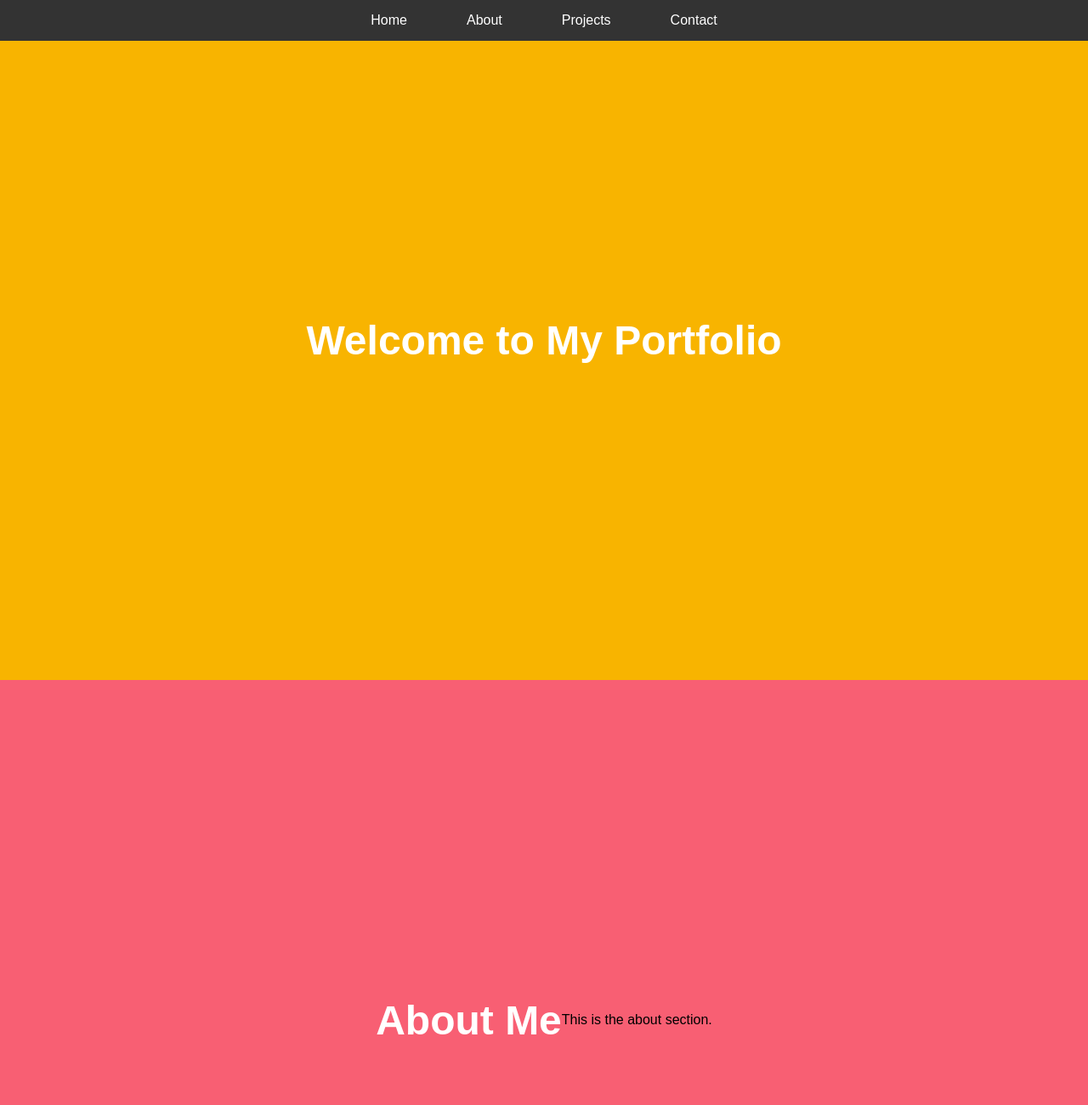
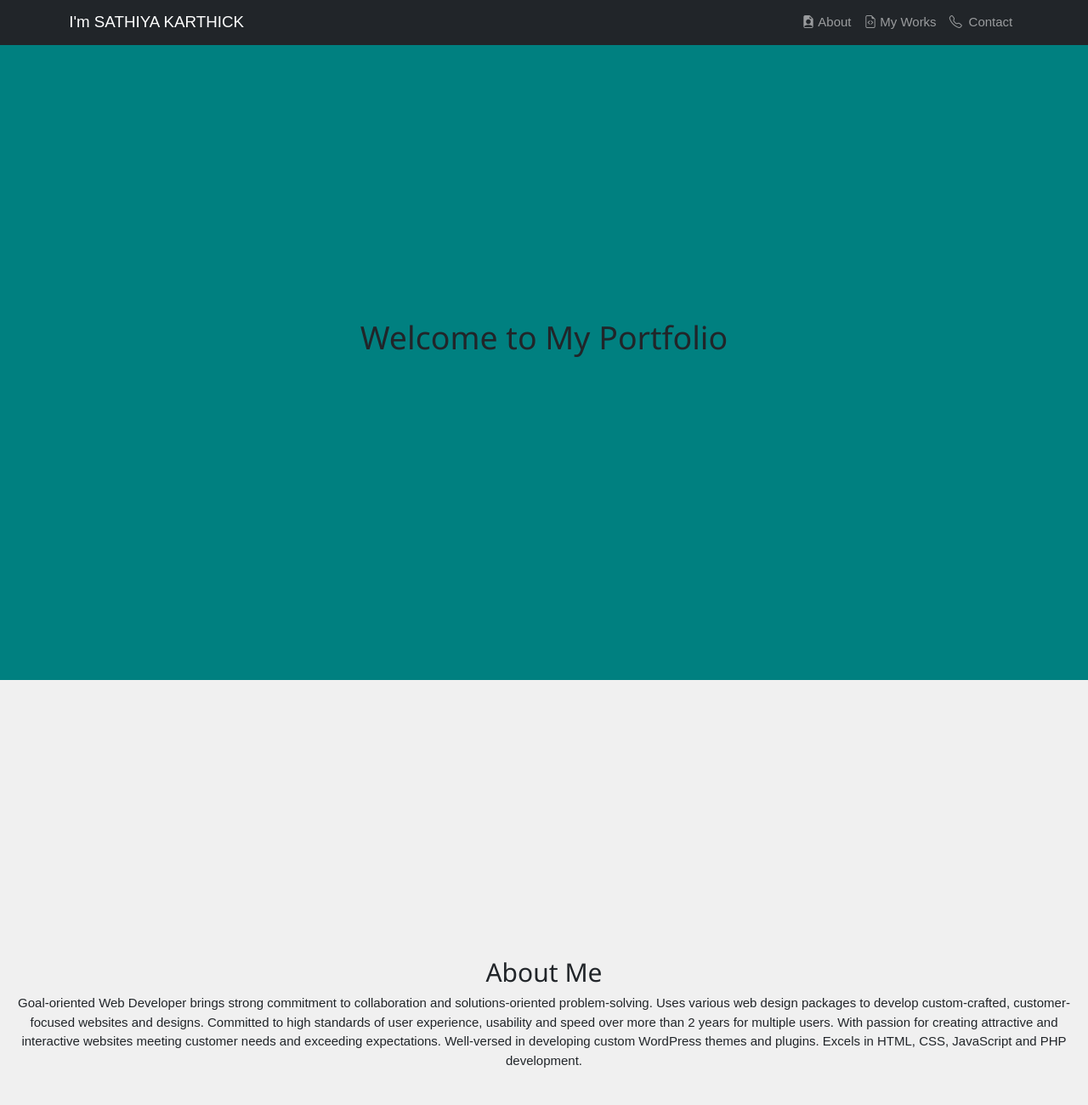
Before and after one commit to thisiskarthisk/thisiskarthisk.github.io, a plain HTML site: page index.html in a window 1280 px wide. Shown: the top 1300 px of the page at 85% size. Drawn offline with nearby package versions, Linux system fonts and the light colour scheme.

Commit message:
Update index.html
change code

```diff
--- a/index.html
+++ b/index.html
@@ -1,114 +1,134 @@
+
 <!DOCTYPE html>
 <html lang="en">
 <head>
     <meta charset="UTF-8">
     <meta name="viewport" content="width=device-width, initial-scale=1.0">
-    <title>Portfolio</title>
+
+    <link rel="stylesheet" href="https://www.w3schools.com/w3css/4/w3.css">
+    <link href="https://cdn.jsdelivr.net/npm/bootstrap@5.3.3/dist/css/bootstrap.min.css" rel="stylesheet" integrity="sha384-QWTKZyjpPEjISv5WaRU9OFeRpok6YctnYmDr5pNlyT2bRjXh0JMhjY6hW+ALEwIH" crossorigin="anonymous">
+    <link rel="stylesheet" href="https://cdn.jsdelivr.net/npm/bootstrap-icons@1.11.3/font/bootstrap-icons.min.css">
+
+    <title>My Portfolio</title>
     <style>
         body {
+            background-color: silver;
+            font-family: Arial, Helvetica, sans-serif;
             margin: 0;
-            font-family: Arial, sans-serif;
         }
 
-        nav {
-            position: fixed;
-            width: 100%;
-            background-color: #333;
-            z-index: 1000;
+        .content-section1 {
+            background-color: teal;
+            padding: 50px 20px;
+            text-align: center;
+            height: 100vh; /* Full screen height */
+            display: flex;
+            flex-direction: column;
+            justify-content: center;
+            align-items: center;
         }
 
-        nav ul {
-            list-style: none;
-            padding: 0;
-            margin: 0;
+        .content-section2 {
+            background-color: #f0f0f0;
+            padding: 50px 20px;
+            text-align: center;
+            height: 100vh; /* Full screen height */
             display: flex;
+            flex-direction: column;
             justify-content: center;
+            align-items: center;
         }
 
-        nav ul li {
-            margin: 0 15px;
+        .content-section3 {
+            background-color: aqua;
+            padding: 50px 20px;
+            text-align: center;
+            height: 100vh; /* Full screen height */
+            display: flex;
+            flex-direction: column;
+            justify-content: center;
+            align-items: center;
         }
 
-        nav ul li a {
-            text-decoration: none;
-            color: white;
-            padding: 15px 20px;
-            display: block;
+         .content-section4 {
+            background-color: aqua;
+            padding: 50px 20px;
+            text-align: center;
+            height: 100vh; /* Full screen height */
+            display: flex;
+            flex-direction: column;
+            justify-content: center;
+            align-items: center;
         }
 
-        nav ul li a:hover {
-            background-color: #575757;
-        }
-
-        section {
-            height: 100vh;
-            display: flex;
-            align-items: center;
-            justify-content: center;
-            text-align: center;
-            opacity: 0; /* Initially hidden */
-            transform: translateY(50px); /* Initial position */
-            transition: opacity 1s, transform 1s; /* Animation settings */
-        }
-
-        section.visible {
-            opacity: 1; /* Fade in */
-            transform: translateY(0); /* Move to final position */
-        }
-
-        #home {
-            background-color: #f8b400;
-        }
-
-        #about {
-            background-color: #f85f73;
-        }
-
-        #projects {
-            background-color: #6a0572;
-        }
-
-        #contact {
-            background-color: #0b4f6c;
-        }
-
-        section h1 {
-            font-size: 3em;
-            color: white;
-        }
     </style>
 </head>
 <body>
-    <nav>
-        <ul>
-            <li><a href="#home">Home</a></li>
-            <li><a href="#about">About</a></li>
-            <li><a href="#projects">Projects</a></li>
-            <li><a href="#contact">Contact</a></li>
-        </ul>
+
+    <nav class="navbar navbar-expand-lg navbar-dark bg-dark fixed-top" role="navigation" aria-label="main navigation">
+        <div class="container">
+            <a class="navbar-brand" href="#">
+                I'm SATHIYA KARTHICK
+            </a>
+
+            <button class="navbar-toggler" type="button" data-bs-toggle="collapse" data-bs-target="#mainNav" aria-controls="mainNav" aria-expanded="false" aria-label="Toggle navigation">
+                <span class="navbar-toggler-icon"></span>
+            </button>
+
+            <div id="mainNav" class="collapse navbar-collapse">
+                <div class="navbar-nav ms-auto">
+                    <a class="nav-link" href="#about">
+                        <i class="bi bi-file-earmark-person-fill"></i><span class="ms-1">About</span>
+                    </a>
+                    <a class="nav-link" href="#works">
+                        <i class="bi bi-file-earmark-code"></i><span class="ms-1">My Works</span>
+                    </a>
+                    <a class="nav-link" href="#contact">
+                        <i class="bi bi-telephone"></i>
+                        <span class="ms-1">Contact</span>
+                    </a>
+                </div>
+            </div>
+        </div>
     </nav>
 
-    <section id="home">
+    <div id="home" class="content-section1">
         <h1>Welcome to My Portfolio</h1>
-    </section>
+    </div>
 
-    <section id="about">
-        <h1>About Me</h1>
-        <p>This is the about section.</p>
-    </section>
 
-    <section id="projects">
-        <h1>My Projects</h1>
-        <p>This is the projects section.</p>
-    </section>
+    <div id="about" class="content-section2">
+        <h2>About Me</h2>
+        <p>
+            Goal-oriented Web Developer brings strong commitment to
+            collaboration and solutions-oriented problem-solving. Uses
+            various web design packages to develop custom-crafted,
+            customer-focused websites and designs. Committed to high
+            standards of user experience, usability and speed over
+            more than 2 years for multiple users. With passion for
+            creating attractive and interactive websites meeting
+            customer needs and exceeding expectations. Well-versed
+            in developing custom WordPress themes and plugins. Excels
+            in HTML, CSS, JavaScript and PHP development.
+        </p>
+    </div>
 
-    <section id="contact">
-        <h1>Contact Me</h1>
-        <p>This is the contact section.</p>
-    </section>
+    <div id="works" class="content-section3">
+        <h1>Welcome to My Portfolio</h1>
+    </div>
 
+
+    <div id="contact" class="content-section4">
+        <h2>Contact</h2>
+        <p>
+            Email: sathiyakarthick.r@gmail.com<br>
+            Phone: +91 91761 53445
+        </p>
+    </div>
+
+    <script src="https://cdn.jsdelivr.net/npm/bootstrap@5.3.3/dist/js/bootstrap.bundle.min.js" integrity="sha384-YvpcrYf0tY3lHB60NNkmXc5s9fDVZLESaAA55NDzOxhy9GkcIdslK1eN7N6jIeHz" crossorigin="anonymous"></script>
     <script>
-        document.querySelectorAll('nav ul li a').forEach(anchor => {
+        document.querySelectorAll('.nav-link').forEach(anchor => {
             anchor.addEventListener('click', function (e) {
                 e.preventDefault();
                 document.querySelector(this.getAttribute('href')).scrollIntoView({
@@ -116,23 +136,6 @@
                 });
             });
         });
-
-        // Intersection Observer API to detect visibility
-        const observer = new IntersectionObserver((entries, observer) => {
-            entries.forEach(entry => {
-                if (entry.isIntersecting) {
-                    entry.target.classList.add('visible');
-                    observer.unobserve(entry.target); // Stop observing once visible
-                }
-            });
-        }, {
-            threshold: 0.1
-        });
-
-        // Observe each section
-        document.querySelectorAll('section').forEach(section => {
-            observer.observe(section);
-        });
     </script>
 </body>
 </html>
```
